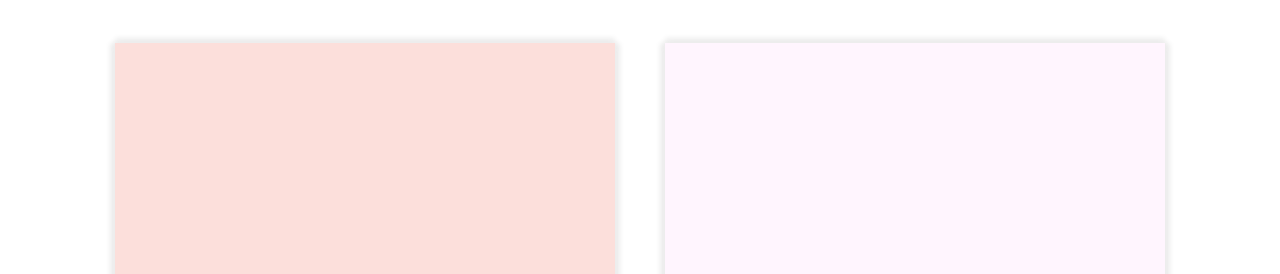
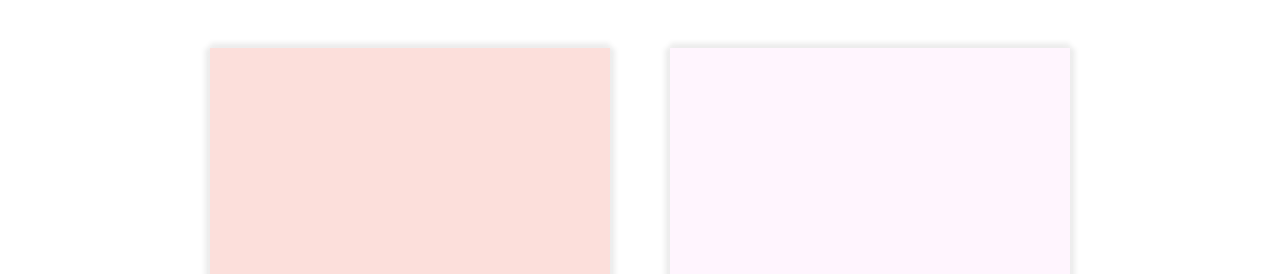
Before and after one commit to Lasai-Freyr/projet3, a website: page index.html in a window 1280 px wide. Shown: the part 52-326 px from the top of the page. Drawn offline with Linux system fonts and the light colour scheme; a web font is replaced by a local one.

Commit message:
modif mise en page menu index

```diff
--- a/sass/page/_main-menus.scss
+++ b/sass/page/_main-menus.scss
@@ -1,5 +1,6 @@
 .menues{
     margin: auto;
+    width: 90%;
     display: flex;
     flex-wrap: wrap;
     flex-direction: row;
@@ -15,8 +16,12 @@
     width: 500px;
     height: 700px;
     text-align: center;
-    margin: 25px;
+    margin: 30px;
     box-shadow: 0px 5px 5px #ededed,0px -5px 5px #ededed,5px 0px 5px #ededed,-5px 0px 5px #ededed;
+    @media all and (max-width:1300px){
+        width: 400px;
+        height: 600px;
+    }
     @media all and (max-width:360px){
         height: 400px;
     }
```
Also changed, not shown: css/style.css, 1 other file.
